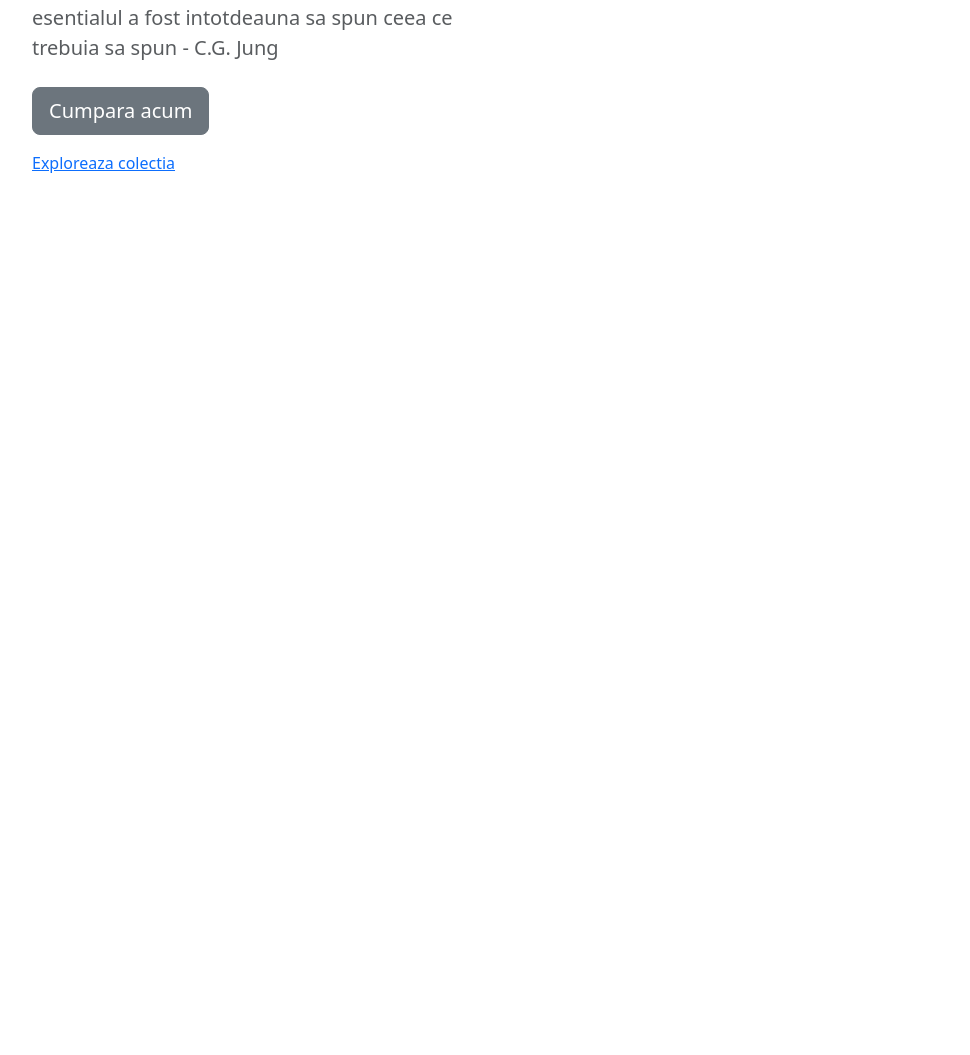
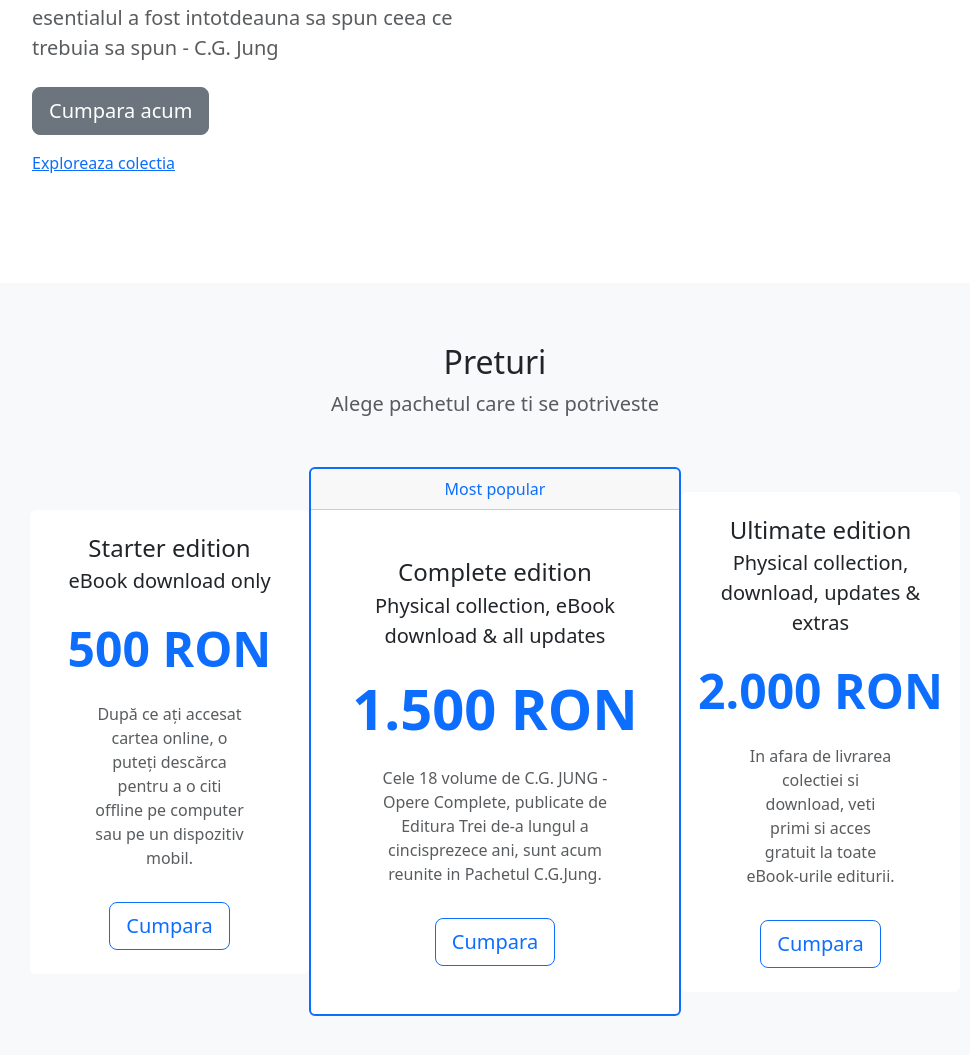
Before and after one commit to AlexBlejan/bookReview, a plain HTML site: page index.html in a window 1280 px wide. Shown: the part 695-1750 px from the top of the page, without its empty margins (145-1115 px from the left). Before the commit the page ends 930 px from the top, so only its background shows below. Drawn offline with nearby package versions, Linux system fonts and the light colour scheme.

Commit message:
Add pricing plan

```diff
--- a/index.html
+++ b/index.html
@@ -115,5 +115,77 @@
 				</div>
 			</div>
 		</section>
+
+		<!-- pricing plan -->
+
+		<section id="pricing" class="bg-light mt-5">
+			<div class="container-lg">
+				<div class="text-center">
+					<h2>Preturi</h2>
+					<p class="lead text-muted">Alege pachetul care ti se potriveste</p>
+				</div>
+
+				<div class="row my-5 align-items-center justify-content-center g-0">
+					<div class="col-8 col-lg-4 col-xl-3">
+						<div class="card border-0">
+							<div class="card-body text-center py-4">
+								<h4 class="card-title">Starter edition</h4>
+								<p class="lead card-subtitle">eBook download only</p>
+								<p class="display-5 my-4 text-primary fw-bold">500 RON</p>
+								<p class="card-text mx-5 text-muted d-none d-lg-block">
+									După ce ați accesat cartea online, o puteți descărca pentru a
+									o citi offline pe computer sau pe un dispozitiv mobil.
+								</p>
+								<a href="#" class="btn btn-outline-primary btn-lg mt-3"
+									>Cumpara</a
+								>
+							</div>
+						</div>
+					</div>
+
+					<div class="col-9 col-lg-4">
+						<div class="card border-primary border-2">
+							<div class="card-header text-center text-primary">
+								Most popular
+							</div>
+							<div class="card-body text-center py-5">
+								<h4 class="card-title">Complete edition</h4>
+								<p class="lead card-subtitle">
+									Physical collection, eBook download & all updates
+								</p>
+								<p class="display-4 my-4 text-primary fw-bold">1.500 RON</p>
+								<p class="card-text mx-5 text-muted d-none d-lg-block">
+									Cele 18 volume de C.G. JUNG - Opere Complete, publicate de
+									Editura Trei de-a lungul a cincisprezece ani, sunt acum
+									reunite in Pachetul C.G.Jung.
+								</p>
+								<a href="#" class="btn btn-outline-primary btn-lg mt-3"
+									>Cumpara</a
+								>
+							</div>
+						</div>
+					</div>
+
+					<div class="col-8 col-lg-4 col-xl-3">
+						<div class="card border-0">
+							<div class="card-body text-center py-4">
+								<h4 class="card-title">Ultimate edition</h4>
+								<p class="lead card-subtitle">
+									Physical collection, download, updates & extras
+								</p>
+								<p class="display-5 my-4 text-primary fw-bold">2.000 RON</p>
+								<p class="card-text mx-5 text-muted d-none d-lg-block">
+									In afara de livrarea colectiei si download, veti primi si
+									acces gratuit la toate eBook-urile editurii.
+								</p>
+								<a href="#" class="btn btn-outline-primary btn-lg mt-3"
+									>Cumpara</a
+								>
+							</div>
+						</div>
+					</div>
+				</div>
+			</div>
+		</section>
 	</body>
 </html>
```
